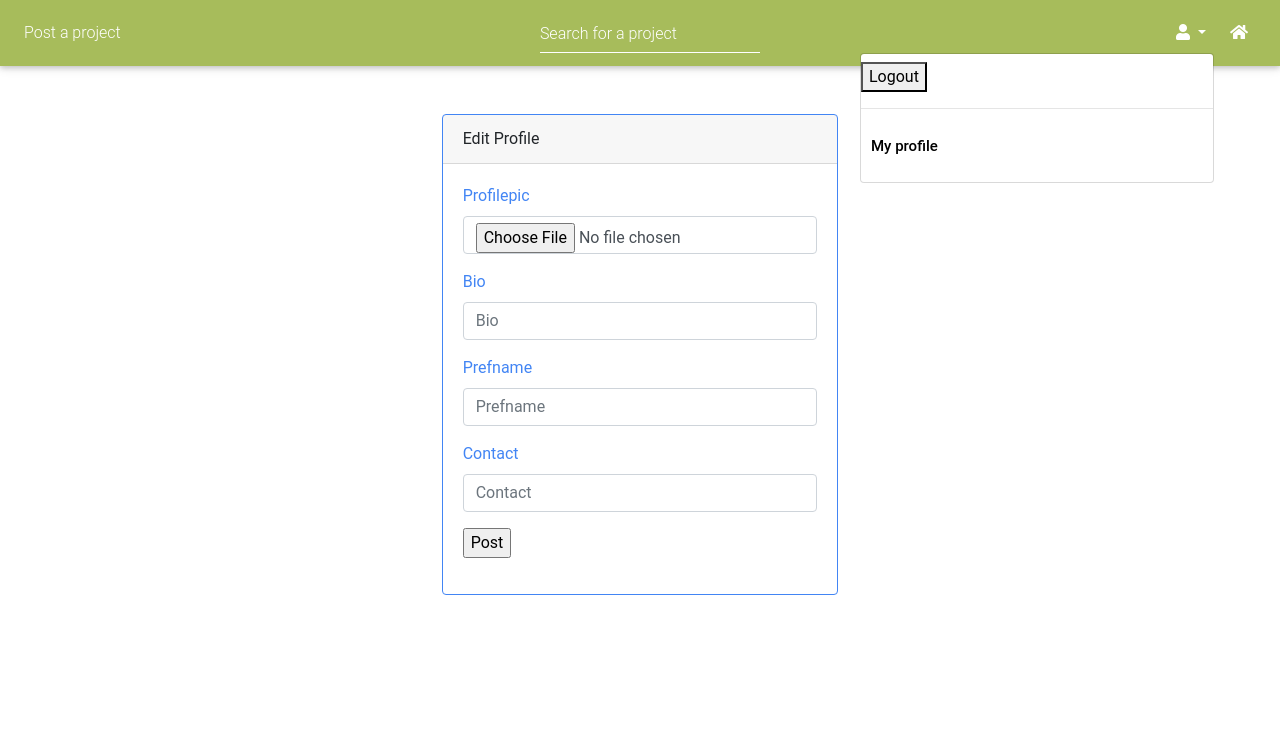
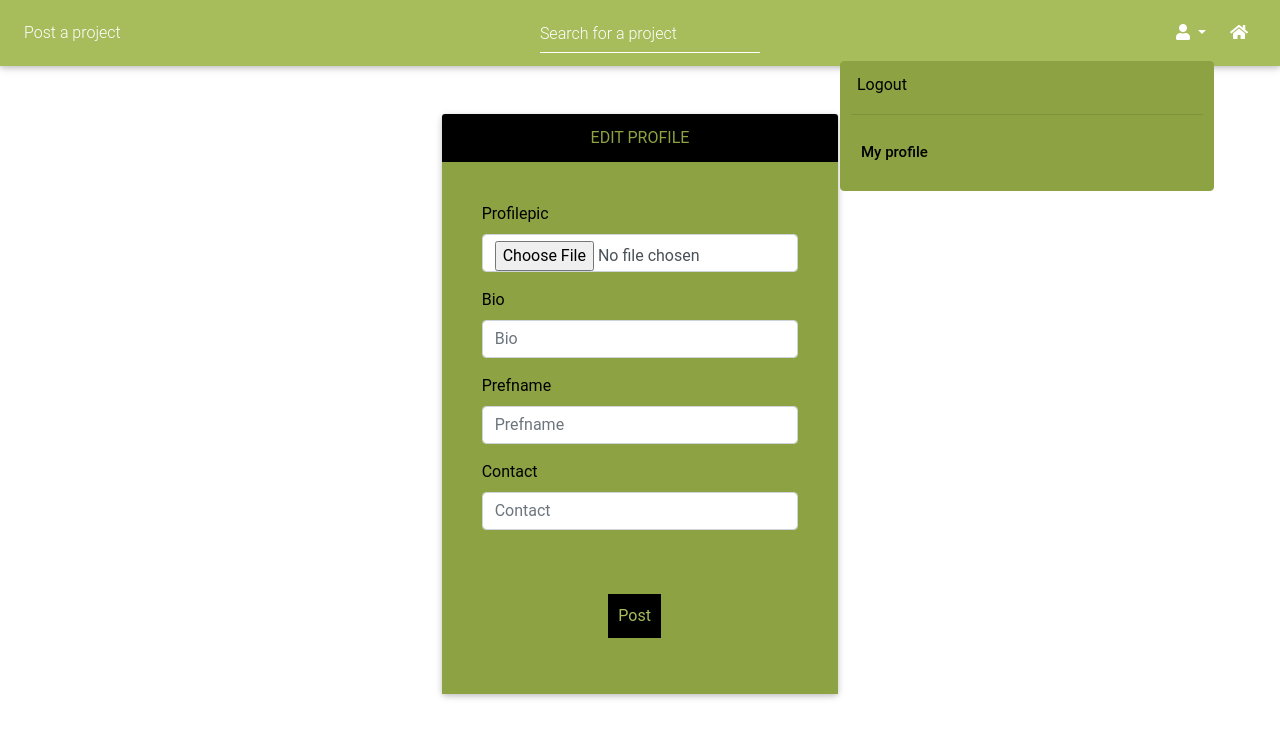
Before and after one commit to nairdaee/awwards, a Django app: page /profile/edit in a window 1280 px wide, after a click that opens the changed part. Shown: the top 738 px of the page. Run offline with Django 3.2, Linux system fonts and the light colour scheme; the visitor is signed in with stand-in values (Sample User, id 1); some libraries are stand-ins or nearby versions.

Commit message:
make final changes and styling

```diff
--- a/accounts/templates/accounts/login.html
+++ b/accounts/templates/accounts/login.html
@@ -14,4 +14,7 @@
 <input type="submit" value="Login"><!--so that now when we make this post request,it will be accompanied by the value we got above-->
 <p>Dont have an account yet? <a href="{%url 'accounts:signup' %}" >Signup</a></p>
 </form>
+<br>
+<br>
+<br>
 {% endblock%}
--- a/rating/static/css/styles.css
+++ b/rating/static/css/styles.css
@@ -50,7 +50,7 @@
 }
 
 .photo{
-    background-color: #7da2a9;
+    background-color:none;
     border-top: 4px dashed #8da242;
     padding:10px;
     border-right: 4px dashed #8da242;
@@ -67,13 +67,6 @@
     transform: translate(-50%,-50%);
 }
 
-p{
-    text-align:Center;
-    font-family: 'Fredoka One', cursive;
-    color:#3498db;
-    font-size:30px;
-    padding:10px;
-}
 
 .face{
     width:200px;
@@ -184,3 +177,58 @@ p{
     50%{height:96px;}
     52%{height:0px;}
 }
+
+/*Sign up, sign in styling */
+
+
+.site-form {
+    margin-left: 20%;
+    margin-right: 20%;
+    border-radius: 30px;
+    background-color: #8da242;
+    margin-top: 60px;
+    padding: 20px;
+}
+
+.site-form input, .site-form textarea{
+    display: block;
+    margin: 20px 0 0px 0;
+    padding: 10px;
+    border-radius: 30px;
+}
+
+.site-form input[type="submit"]{
+    background: black;
+    border: 0;
+    color: #8da242;
+    font-size: 20px;
+    border-radius: 4px;
+    margin: 10px 0;
+}
+
+.errorlist li{
+    padding: 10px;
+    list-style-type: none;
+    border: 1px solid #FF5722;
+    border-radius: 40px;
+    margin: 10px;
+    margin-right:50%;
+    color: #FF5722
+}
+
+.errorlist{
+    padding: 0;
+}
+
+.signup1{
+    color:black;
+    background-color: #8da242;
+    border:none;
+}
+.signup{
+    border-radius: 4px;
+    color: black;
+    background-color: #8da242;
+    padding:10px;
+    border: 1px solid #8da242;
+}
--- a/rating/templates/edit_profile.html
+++ b/rating/templates/edit_profile.html
@@ -11,14 +11,16 @@
 
       </div>
       <div class="col-md-4">
-          <div class="card border-primary">
-              <div class="card-header">Edit Profile</div>
-              <div class="card-body text-primary">
-                  <form  method="post" action="{%url 'edit'%}" enctype="multipart/form-data">
+          <div class="card">
+              <div class="card-header" style="border:none;background-color: black;color:#8da242;text-align: center;">EDIT PROFILE</div>
+              <div class="card-body text-primary" style="background-color: #8da242;">
+                  <form  method="post" style="color:black;padding:20px;" action="{%url 'edit'%}" enctype="multipart/form-data">
                     {% csrf_token %}
                     {%bootstrap_form form%}
                     <div class="form-group w3-center">
-                      <input type="submit" class=" w3-center w3-margin w3-button w3-theme-d5" value="Post">
+                      <br>
+                      <br>
+                      <input type="submit" style="background-color:black; color:#a7bc5b;padding:10px;margin-left:40%;margin-right:30%;border:none" value="Post">
                     </div>
                     <input type="hidden" name="next" value="{{next}}">
                   </form>
--- a/rating/templates/index.html
+++ b/rating/templates/index.html
@@ -20,7 +20,7 @@
         <div class="card-body">
           <p class="card-text">{{project.description |truncatechars_html:170}}</p>
           <hr>
-          <p style="text-align: center;"><strong>By</strong>: {{project.user}}</p>
+          <p style="text-align: center;">Owner  :<strong>   {{project.user}}</strong></p>
           <hr>
           <a href="/project/{{project.id}}" class="view2">REVIEW</a>
         </div>
--- a/rating/templates/navbar.html
+++ b/rating/templates/navbar.html
@@ -32,8 +32,8 @@
           <a class="nav-link dropdown-toggle" id="navbarDropdownMenuLink-55" data-toggle="dropdown"
             aria-haspopup="true" aria-expanded="false"><i class="fa fa-user" aria-hidden="true"></i>
           </a>
-          <div class="dropdown-menu dropdown-menu-lg-right dropdown-secondary"
-            aria-labelledby="navbarDropdownMenuLink-55">
+          <div class="dropdown-menu dropdown-menu-right dropdown-default"
+            aria-labelledby="navbarDropdownMenuLink-333" style="background: none;border:none;">
             <div class="signup">
                 {%if user.is_authenticated %}    <!--Interchanges login/log out buttons depending on user's state-->
                       <form class="signup1" action="{% url 'accounts:logout' %}" method="post">
--- a/rating/views.py
+++ b/rating/views.py
@@ -10,7 +10,7 @@ from rest_framework import status
 from .permissions import IsAdminOrReadOnly
 from django.core.exceptions import ObjectDoesNotExist
 
-
+@login_required(login_url='/accounts/login')
 def index(request):
     current_user = request.user
     projects = Project.objects.order_by('-overall').all()
```
Also changed, not shown: accounts/templates/accounts/signup.html (+6 -2 lines), rating/templates/new_project.html (+11 -7 lines), rating/templates/profile.html (+24 -22 lines), rating/templates/search.html (+5 -5 lines), media/profiles/default.jpg (added).
